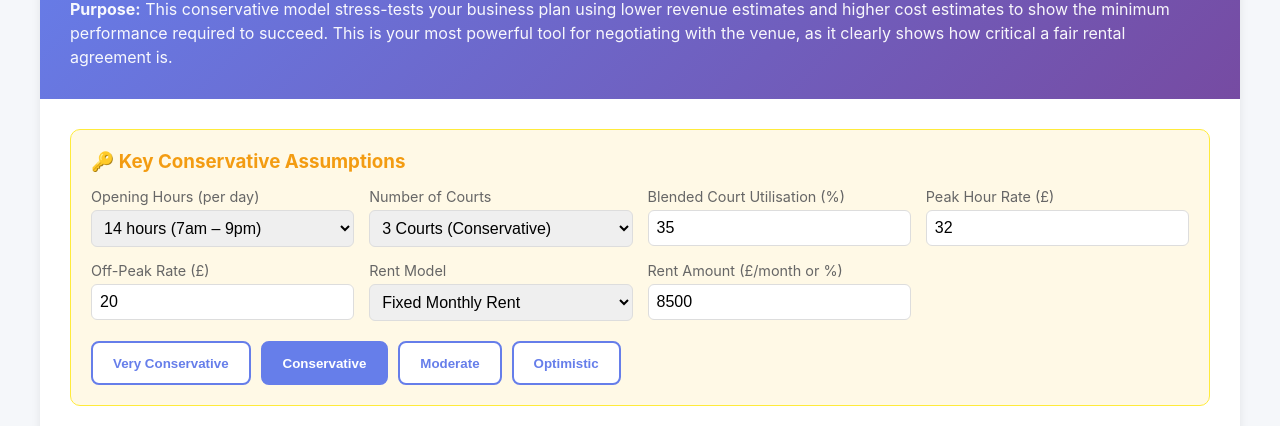
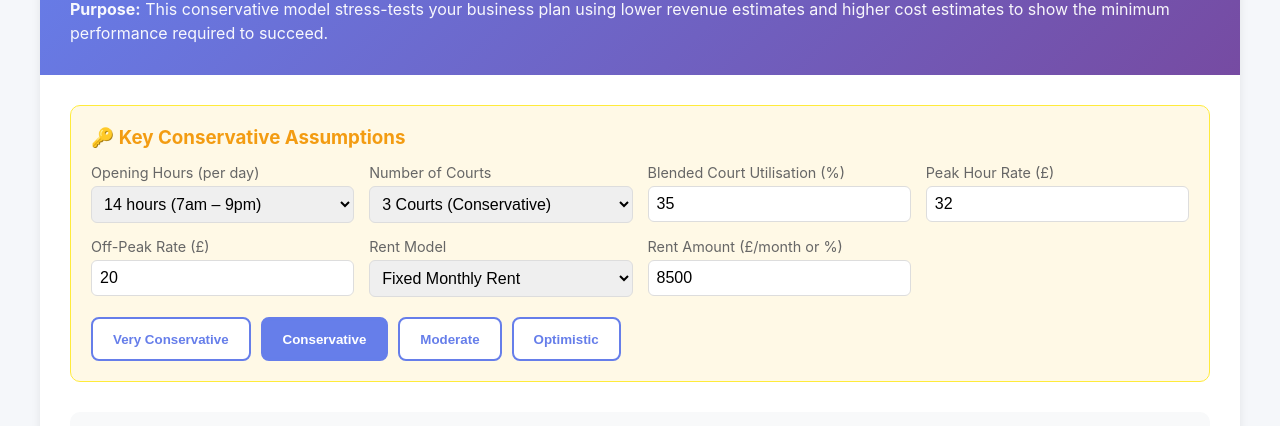
Before and after one commit to rolloweb/queensgatepadel, a plain HTML site: page index.html in a window 1280 px wide. Shown: the part 102-528 px from the top of the page. Drawn offline with Linux system fonts and the light colour scheme.

Commit message:
Update index.html

```diff
--- a/index.html
+++ b/index.html
@@ -122,7 +122,7 @@
   <div class="container">
     <div class="header">
       <h1>🎾 Queensgate Padel Courts - Conservative Financial Model</h1>
-      <p><strong>Purpose:</strong> This conservative model stress-tests your business plan using lower revenue estimates and higher cost estimates to show the minimum performance required to succeed. This is your most powerful tool for negotiating with the venue, as it clearly shows how critical a fair rental agreement is.</p>
+      <p><strong>Purpose:</strong> This conservative model stress-tests your business plan using lower revenue estimates and higher cost estimates to show the minimum performance required to succeed.</p>
     </div>
 
     <div class="content">
```
